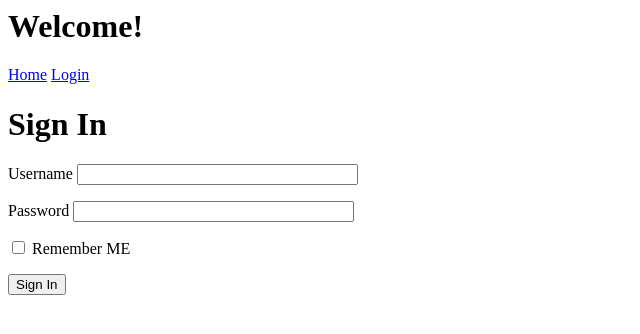
After one commit to nangnual/flask-miguel, a Flask app: page /login in a window 1280 px wide. The commit adds this page. Shown: the top 334 px of the page, without its empty margins (0-640 px from the left). Run offline with Flask 2, Linux system fonts and the light colour scheme.

Commit message:
add basic form and use url_for to generate links

```diff
--- /dev/null
+++ b/app/forms.py
@@ -0,0 +1,9 @@
+from flask_wtf import FlaskForm
+from wtforms import StringField, PasswordField, BooleanField, SubmitField
+from wtforms.validators import DataRequired
+
+class LoginForm(FlaskForm):
+	username = StringField('Username', validators=[DataRequired()])
+	password = PasswordField('Password', validators=[DataRequired()])
+	remember_me = BooleanField('Remember ME')
+	submit = SubmitField('Sign In')
--- a/app/routes.py
+++ b/app/routes.py
@@ -1,20 +1,30 @@
-from flask import render_template
+from flask import render_template, flash, redirect, url_for
 from app import app
+from app.forms import LoginForm
 
 @app.route('/')
 @app.route('/index')
 def index():
-	user = {
-		'username': "Meeeeyyy"
-	}
-	posts = [
-		{
-			'author': {'username': 'joni'},
-			'body': 'its sunshine'
-		},
-		{
-			'author': {'username': 'udin'},
-			'body': 'the grass is green'
-		}
-	]
-	return render_template('index.html', user=user, posts= posts)
+    user = {
+        'username': "Meeeeyyy"
+    }
+    posts = [
+        {
+            'author': {'username': 'joni'},
+            'body': 'its sunshine'
+        },
+        {
+            'author': {'username': 'udin'},
+            'body': 'the grass is green'
+        }
+    ]
+    return render_template('index.html', user=user, posts= posts)
+
+@app.route('/login', methods=['GET', 'POST'])
+def login():
+    form = LoginForm()
+    if form.validate_on_submit():
+        flash('login requested for user {}, remember_me={}'.format(
+            form.username.data, form.remember_me.data))
+        return redirect(url_for('index'))
+    return render_template('login.html', form=form, title='Login Dulu')
--- a/app/templates/base.html
+++ b/app/templates/base.html
@@ -9,6 +9,18 @@
 	</head>
 	<body>
 		<h1> Welcome! </h1>
+        <a href="{{ url_for('index') }}">Home</a>
+		<a href="{{ url_for('login') }}">Login</a>
+		{% with messages = get_flashed_messages() %}
+			{% if messages %}
+				<ul>
+					{% for message in messages %}
+						<li>{{message}}</li>
+					{% endfor %}
+				</ul>
+			{% endif %}
+		{% endwith %}
+
 		{% block content %}
 		{% endblock %}
 
--- /dev/null
+++ b/app/templates/login.html
@@ -0,0 +1,31 @@
+{% extends 'base.html' %}
+
+{% block content %}
+    <h1>Sign In</h1>
+    <form action='' method='post' novalidate>
+        {{form.hidden_tag()}}
+
+        <p>
+            {{ form.username.label }}
+            {{ form.username(size=32) }}
+            {% for error in form.username.errors %}
+                <span style="color:red"> {{ error }}</span>
+            {% endfor %}
+        </p>
+        <p>
+            {{ form.password.label }}
+            {{ form.password(size=32) }}
+            {% for error in form.password.errors %}
+                <span style="color:red"> {{ error }}</span>
+            {% endfor %}
+        </p>
+        <p>
+            {{ form.remember_me() }}
+            {{ form.remember_me.label }}
+        </p>
+        <p>
+            {{ form.submit() }}
+        </p>
+
+    </form>
+{% endblock content %}
```
